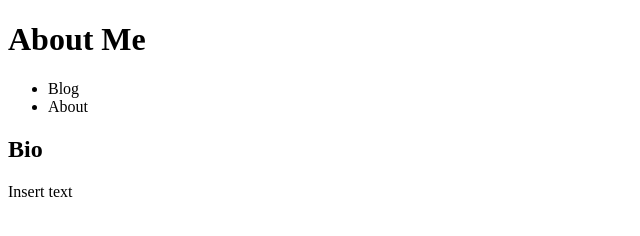
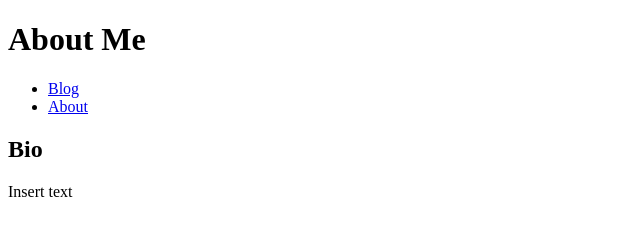
Before and after one commit to jerry-lagore/mi349_blog, a plain HTML site: page about.html in a window 1280 px wide. Shown: the full height of the page, 0-640 px from the left. Drawn offline with Linux system fonts and the light colour scheme.

Commit message:
third commit

```diff
--- a/about.html
+++ b/about.html
@@ -12,8 +12,8 @@
     </header>
     <nav>
         <ul>
-            <li>Blog</li>
-            <li>About</li>
+            <li><a href="https://trusting-noyce-9e4cab.netlify.app">Blog</a></li>
+            <li><a href="https://trusting-noyce-9e4cab.netlify.app">About</a></li>
         </ul>
     </nav>
     <section>
```
Also changed, not shown: index.html (+2 -2 lines).
